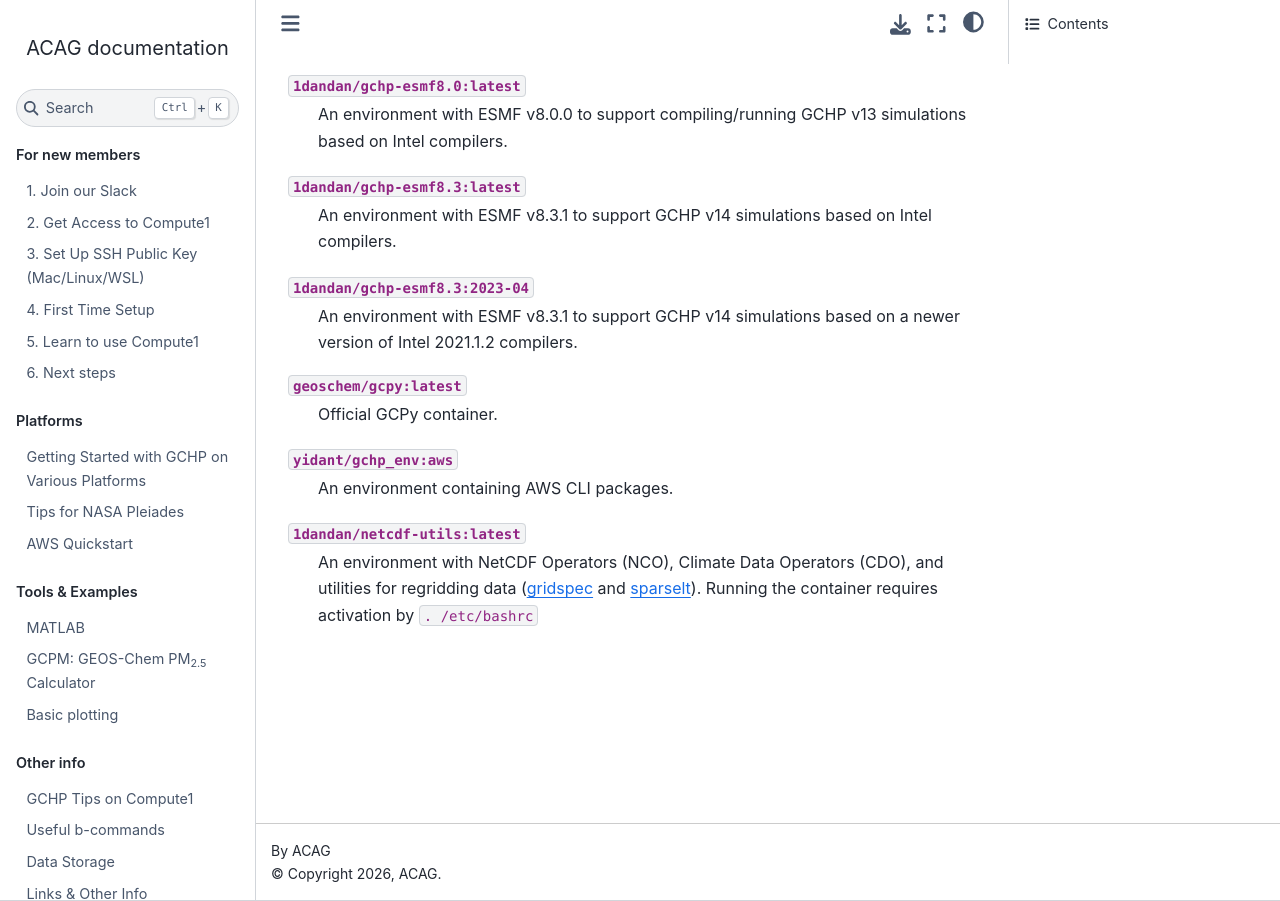
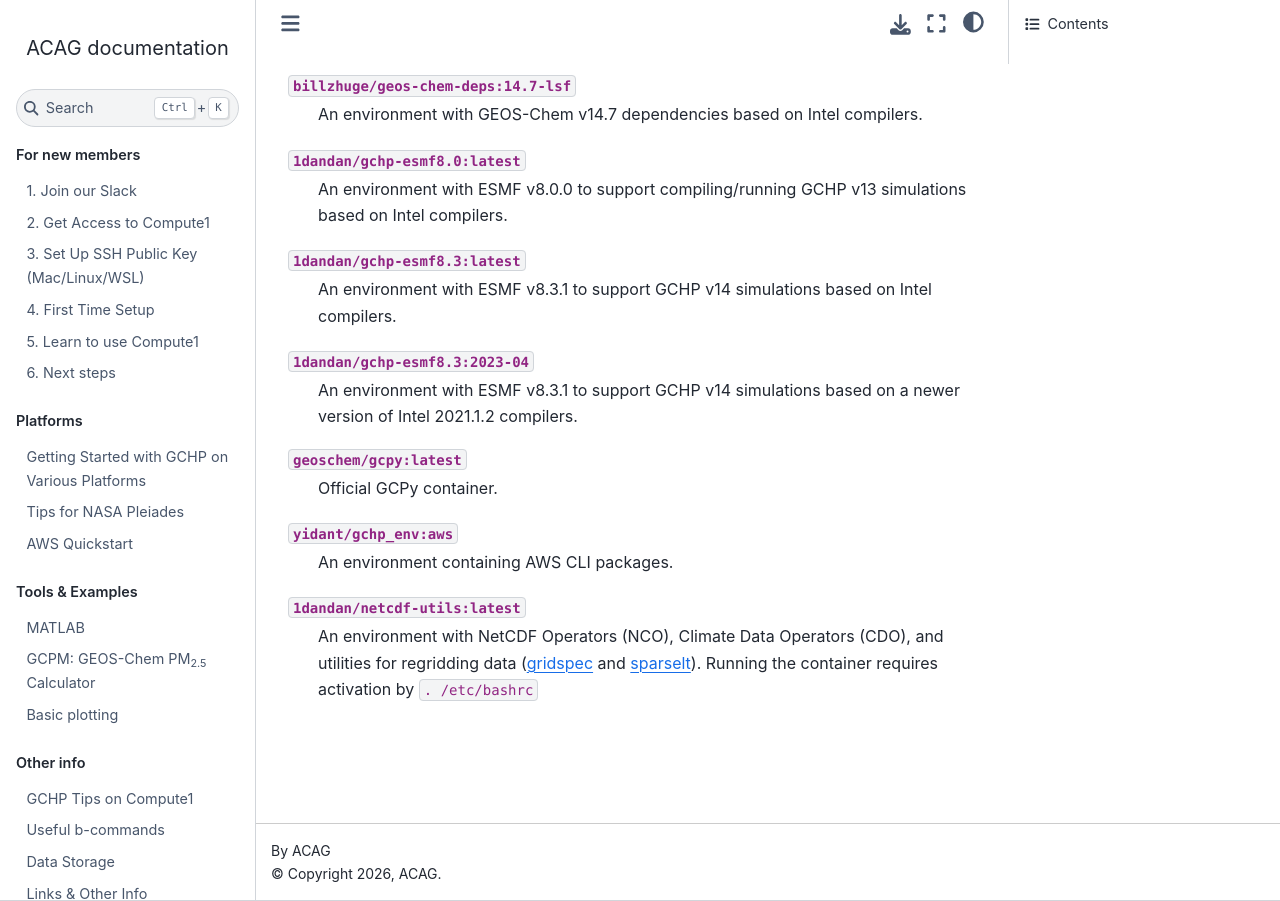
Before and after one commit to Atmospheric-Composition-Analysis-Group/Getting-Started, a Sphinx documentation site: the page built from source/fillers/containers.rst, in a window 1280 px wide. Built offline with Sphinx 7.4.7 and the Sphinx Book theme 1.1.4, drawn with Linux system fonts in a browser that asks for light colours.

Commit message:
Update containers.rst

```diff
--- a/source/fillers/containers.rst
+++ b/source/fillers/containers.rst
@@ -9,6 +9,8 @@
 .. :code:`registry.gsc.wustl.edu/sleong/esm:intel-2021.1.2`
 ..    A general environment for ACAG based on Intel compilers. It contains GEOS-Chem/GCHP dependencies, NetCDF operators, etc.
 
+:code:`billzhuge/geos-chem-deps:14.7-lsf`
+   An environment with GEOS-Chem v14.7 dependencies based on Intel compilers.
 :code:`1dandan/gchp-esmf8.0:latest`
    An environment with ESMF v8.0.0 to support compiling/running GCHP v13 simulations based on Intel compilers.
 
```
